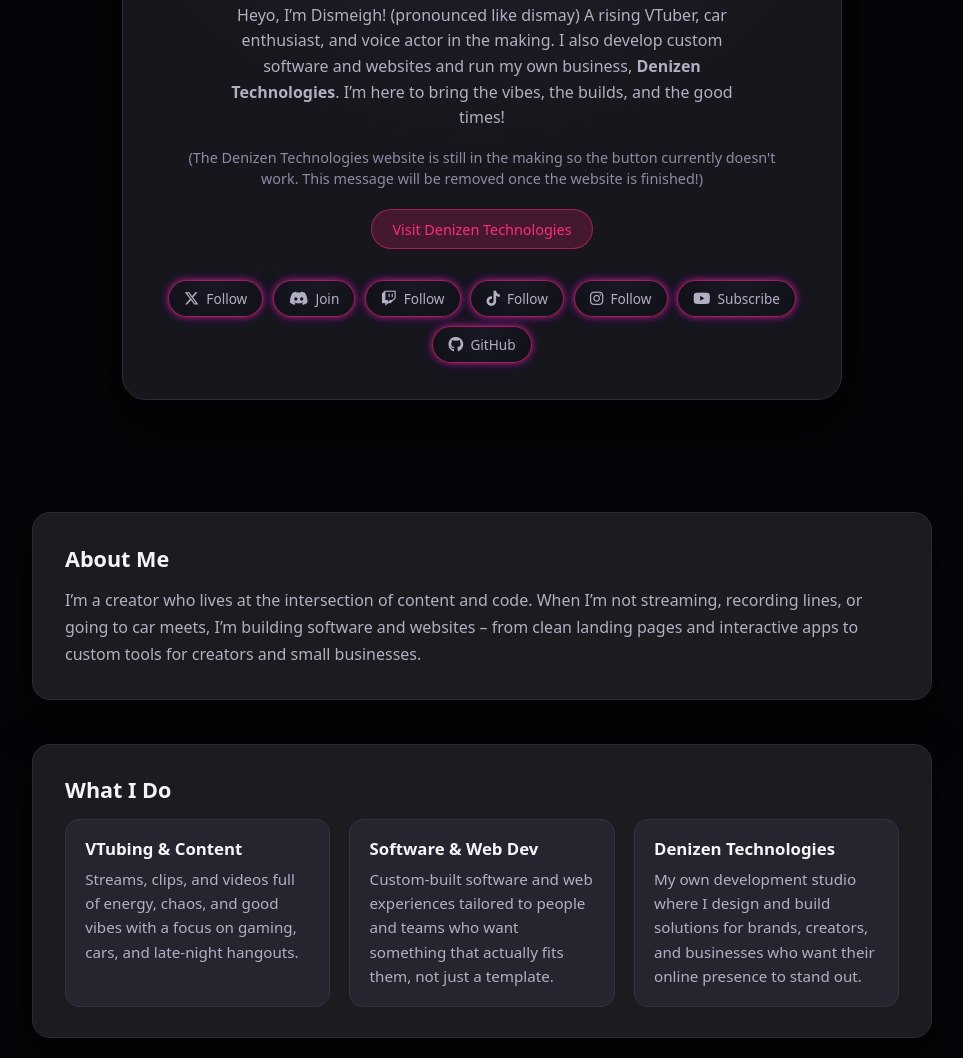
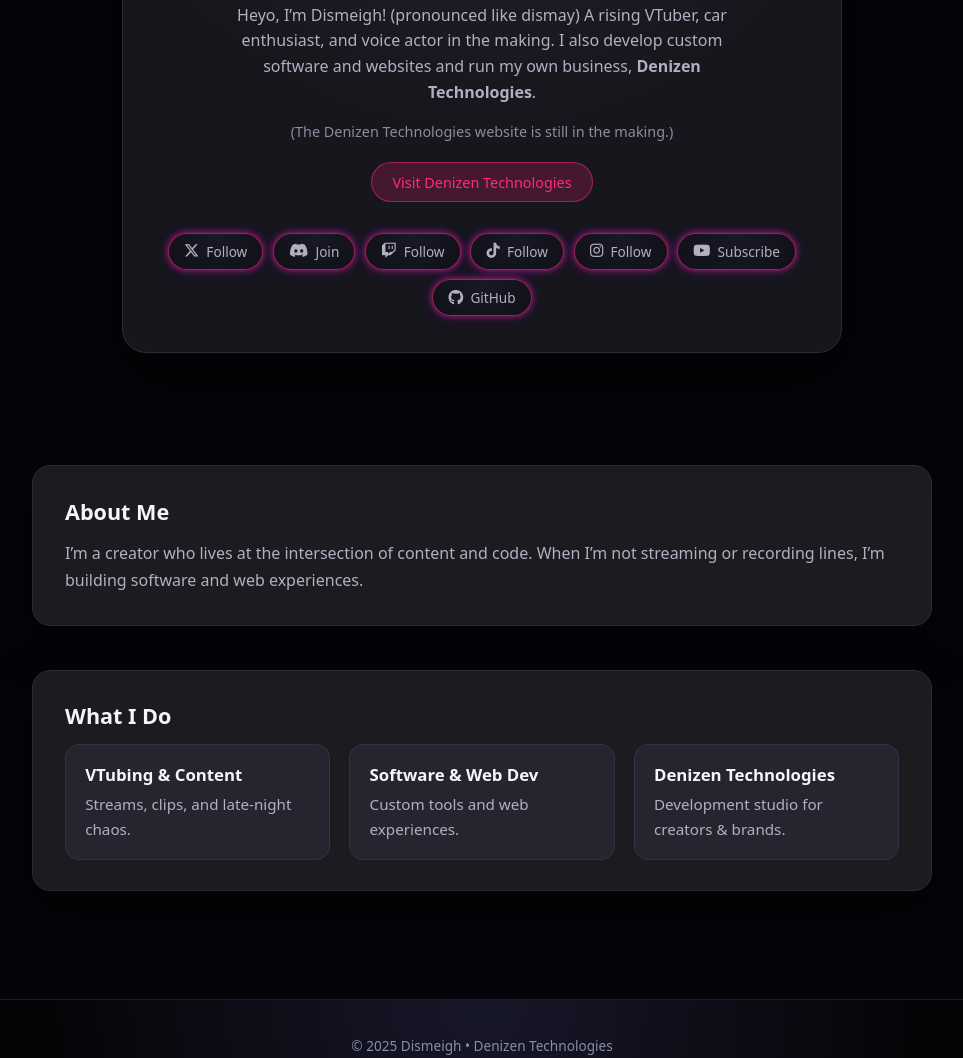
Before and after one commit to Dismeigh/Online-Portfolio, a plain HTML site: page index.html in a window 1280 px wide. Shown: the part 471-1529 px from the top of the page, without its empty margins (158-1121 px from the left). Drawn offline with Linux system fonts and the light colour scheme.

Commit message:
Update index.html

```diff
--- a/index.html
+++ b/index.html
@@ -6,12 +6,12 @@
 
   <meta name="viewport" content="width=device-width, initial-scale=1.0, viewport-fit=cover">
 
-  <!-- Helps iOS Chrome / in-app browsers keep the bounce canvas dark -->
+  <!-- Dark UI hints for iOS / Discord / Chrome -->
   <meta name="theme-color" content="#050509">
   <meta name="color-scheme" content="dark">
   <meta name="supported-color-schemes" content="dark">
 
-  <!-- Cache-bust when needed by changing v=1 to v=2, etc. -->
+  <!-- Cache-bust CSS when updating -->
   <link rel="stylesheet" href="styles.css?v=1">
 
   <link
@@ -24,20 +24,19 @@
 </head>
 
 <body>
-  <!-- Fixed background layer for Discord/iOS Chrome overscroll -->
+  <!-- Fixed background for overscroll -->
   <div class="fixed-bg" aria-hidden="true"></div>
 
   <div class="site-wrapper">
 
-    <!-- HERO / BANNER -->
+    <!-- HERO -->
     <header class="hero">
       <div class="hero-banner">
         <img src="banner.png" alt="Dismeigh banner" class="hero-banner-img">
       </div>
 
       <section class="profile-card">
-        <!-- Theme toggle -->
-        <button id="theme-toggle" class="theme-toggle" aria-label="Toggle color theme">
+        <button id="theme-toggle" class="theme-toggle" aria-label="Toggle theme">
           <span class="theme-toggle-icon"><i class="fa-solid fa-bolt"></i></span>
           <span class="theme-toggle-label">Cyberpunk Mode</span>
         </button>
@@ -51,15 +50,13 @@
         </p>
 
         <p class="bio">
-          Heyo, I’m Dismeigh! (pronounced like dismay) A rising VTuber, car enthusiast, and voice actor in the making.
-          I also develop custom software and websites and run my own business,
-          <strong>Denizen Technologies</strong>. I’m here to bring the vibes, the builds,
-          and the good times!
+          Heyo, I’m Dismeigh! (pronounced like dismay) A rising VTuber, car enthusiast,
+          and voice actor in the making. I also develop custom software and websites
+          and run my own business, <strong>Denizen Technologies</strong>.
         </p>
 
         <p class="bio-note">
-          (The Denizen Technologies website is still in the making so the button currently doesn't work.
-          This message will be removed once the website is finished!)
+          (The Denizen Technologies website is still in the making.)
         </p>
 
         <a
@@ -71,84 +68,35 @@
           Visit Denizen Technologies
         </a>
 
-        <!-- SOCIAL BUTTONS (restored) -->
+        <!-- SOCIAL BUTTONS -->
         <div class="social-buttons">
-          <a href="https://x.com/dismeigh" class="social-btn" target="_blank" rel="noopener noreferrer">
-            <i class="fa-brands fa-x-twitter"></i>
-            <span>Follow</span>
-          </a>
-
-          <a href="https://discord.gg/ttKfZbHnsj" class="social-btn" target="_blank" rel="noopener noreferrer">
-            <i class="fa-brands fa-discord"></i>
-            <span>Join</span>
-          </a>
-
-          <a href="https://twitch.tv/dismeigh" class="social-btn" target="_blank" rel="noopener noreferrer">
-            <i class="fa-brands fa-twitch"></i>
-            <span>Follow</span>
-          </a>
-
-          <a href="https://tiktok.com/@denizen.dismeigh" class="social-btn" target="_blank" rel="noopener noreferrer">
-            <i class="fa-brands fa-tiktok"></i>
-            <span>Follow</span>
-          </a>
-
-          <a href="https://instagram.com/_dismeigh_" class="social-btn" target="_blank" rel="noopener noreferrer">
-            <i class="fa-brands fa-instagram"></i>
-            <span>Follow</span>
-          </a>
-
-          <a href="https://youtube.com/@dismeigh" class="social-btn" target="_blank" rel="noopener noreferrer">
-            <i class="fa-brands fa-youtube"></i>
-            <span>Subscribe</span>
-          </a>
-
-          <a href="https://github.com/dismeigh" class="social-btn" target="_blank" rel="noopener noreferrer">
-            <i class="fa-brands fa-github"></i>
-            <span>GitHub</span>
-          </a>
+          <a href="https://x.com/dismeigh" class="social-btn" target="_blank"><i class="fa-brands fa-x-twitter"></i><span>Follow</span></a>
+          <a href="https://discord.gg/ttKfZbHnsj" class="social-btn" target="_blank"><i class="fa-brands fa-discord"></i><span>Join</span></a>
+          <a href="https://twitch.tv/dismeigh" class="social-btn" target="_blank"><i class="fa-brands fa-twitch"></i><span>Follow</span></a>
+          <a href="https://tiktok.com/@denizen.dismeigh" class="social-btn" target="_blank"><i class="fa-brands fa-tiktok"></i><span>Follow</span></a>
+          <a href="https://instagram.com/_dismeigh_" class="social-btn" target="_blank"><i class="fa-brands fa-instagram"></i><span>Follow</span></a>
+          <a href="https://youtube.com/@dismeigh" class="social-btn" target="_blank"><i class="fa-brands fa-youtube"></i><span>Subscribe</span></a>
+          <a href="https://github.com/dismeigh" class="social-btn" target="_blank"><i class="fa-brands fa-github"></i><span>GitHub</span></a>
         </div>
       </section>
     </header>
 
-    <!-- MAIN CONTENT -->
+    <!-- MAIN -->
     <main>
-      <section id="about" class="content-section">
+      <section class="content-section">
         <h2>About Me</h2>
         <p>
           I’m a creator who lives at the intersection of content and code. When I’m not
-          streaming, recording lines, or going to car meets, I’m building software and
-          websites – from clean landing pages and interactive apps to custom tools for
-          creators and small businesses.
+          streaming or recording lines, I’m building software and web experiences.
         </p>
       </section>
 
-      <section id="work" class="content-section">
+      <section class="content-section">
         <h2>What I Do</h2>
         <div class="cards">
-          <article class="card">
-            <h3>VTubing &amp; Content</h3>
-            <p>
-              Streams, clips, and videos full of energy, chaos, and good vibes with a focus
-              on gaming, cars, and late-night hangouts.
-            </p>
-          </article>
-
-          <article class="card">
-            <h3>Software &amp; Web Dev</h3>
-            <p>
-              Custom-built software and web experiences tailored to people and teams who
-              want something that actually fits them, not just a template.
-            </p>
-          </article>
-
-          <article class="card">
-            <h3>Denizen Technologies</h3>
-            <p>
-              My own development studio where I design and build solutions for brands,
-              creators, and businesses who want their online presence to stand out.
-            </p>
-          </article>
+          <article class="card"><h3>VTubing &amp; Content</h3><p>Streams, clips, and late-night chaos.</p></article>
+          <article class="card"><h3>Software &amp; Web Dev</h3><p>Custom tools and web experiences.</p></article>
+          <article class="card"><h3>Denizen Technologies</h3><p>Development studio for creators &amp; brands.</p></article>
         </div>
       </section>
     </main>
@@ -167,29 +115,16 @@
     const toggleIcon = document.querySelector('.theme-toggle-icon i');
 
     function applyTheme(mode) {
-      const isNormal = mode === 'normal';
-      body.classList.toggle('theme-normal', isNormal);
-
-      if (isNormal) {
-        toggleLabel.textContent = 'Cyberpunk Mode';
-        toggleIcon.classList.remove('fa-bolt');
-        toggleIcon.classList.add('fa-moon');
-      } else {
-        toggleLabel.textContent = 'Normal Mode';
-        toggleIcon.classList.remove('fa-moon');
-        toggleIcon.classList.add('fa-bolt');
-      }
-
+      const normal = mode === 'normal';
+      body.classList.toggle('theme-normal', normal);
+      toggleLabel.textContent = normal ? 'Cyberpunk Mode' : 'Normal Mode';
+      toggleIcon.className = normal ? 'fa-solid fa-moon' : 'fa-solid fa-bolt';
       localStorage.setItem('theme', mode);
     }
 
-    const savedTheme = localStorage.getItem('theme') || 'cyberpunk';
-    applyTheme(savedTheme);
-
-    toggleBtn.addEventListener('click', () => {
-      const current = body.classList.contains('theme-normal') ? 'normal' : 'cyberpunk';
-      applyTheme(current === 'normal' ? 'cyberpunk' : 'normal');
-    });
+    applyTheme(localStorage.getItem('theme') || 'cyberpunk');
+    toggleBtn.onclick = () =>
+      applyTheme(body.classList.contains('theme-normal') ? 'cyberpunk' : 'normal');
   </script>
 </body>
 </html>
```
